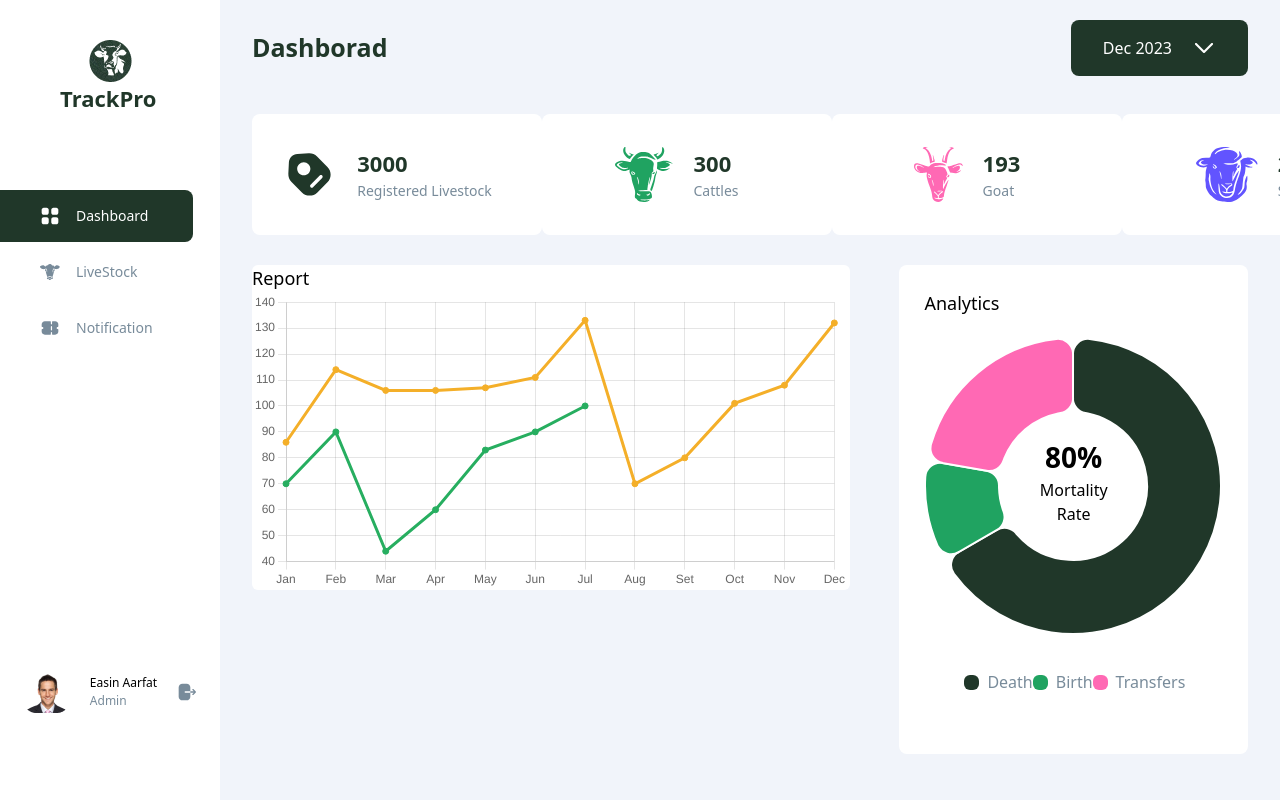
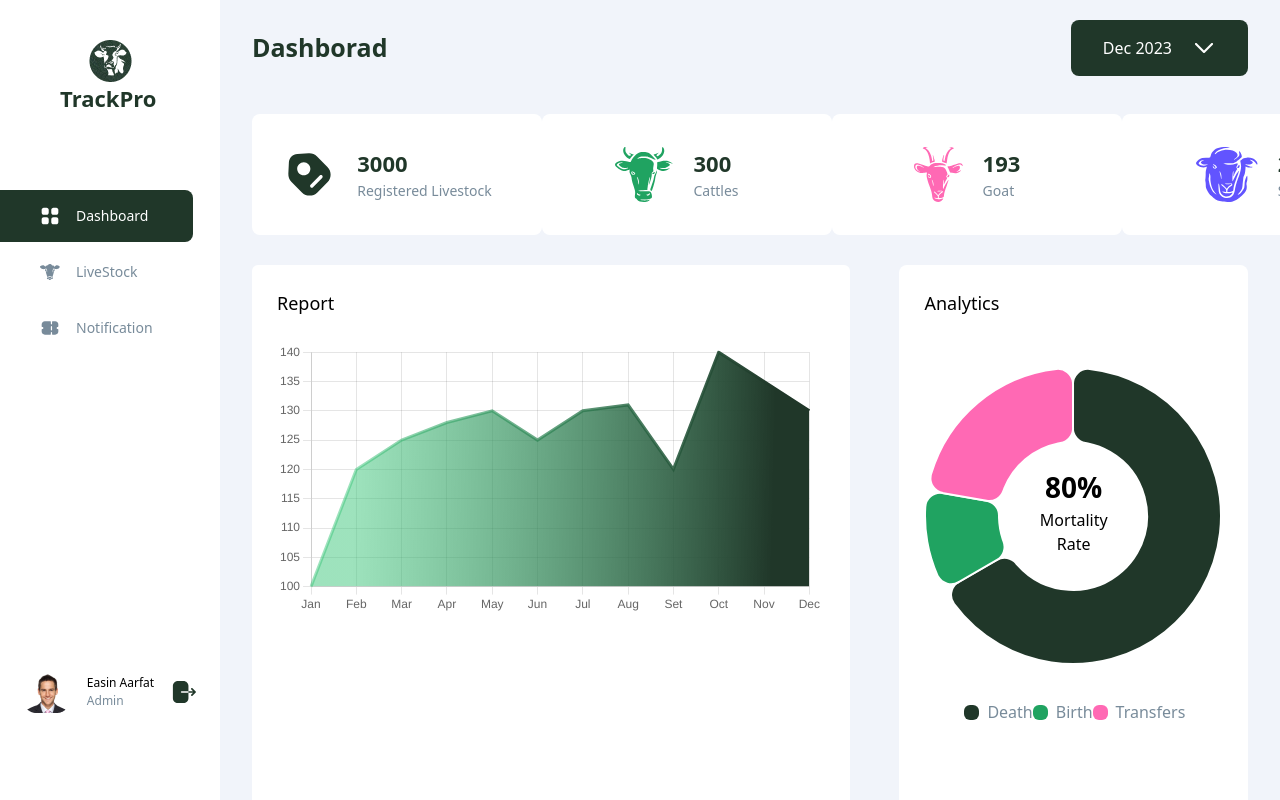
Before and after one commit to novertech411/TrackPro, a Next.js app: page /dashboard in a window 1280 px wide. Built offline with nearby package versions, Linux system fonts and the light colour scheme.

Commit message:
graph 95% complet

```diff
--- a/app/dashboard/page.tsx
+++ b/app/dashboard/page.tsx
@@ -63,7 +63,7 @@ function page() {
         </div>
       </div>
 
-      <div className="flex  justify-between  mt-[30px] max-h-[300px]">
+      <div className="flex  justify-between  mt-[30px] h-[550px] ">
         <div className="w-[60%]">
           <Linechart />
         </div>
--- a/components/Linechart.jsx
+++ b/components/Linechart.jsx
@@ -8,6 +8,10 @@ Chart.register(...registerables);
 function Linechart() {
   useEffect(() => {
     const ctx = document.getElementById("myChart").getContext("2d");
+
+    const gradientFill = ctx.createLinearGradient(500, 10, 80, 0);
+    gradientFill.addColorStop(0, "rgba(32, 55, 41, 1)");
+    gradientFill.addColorStop(1, "rgba(61, 198, 123, 0.5)");
 
     const myChart = new Chart(ctx, {
       type: "line",
@@ -38,21 +42,12 @@ function Linechart() {
 
         datasets: [
           {
-            data: [86, 114, 106, 106, 107, 111, 133, 70, 80, 101, 108, 132],
+            data: [100, 120, 125, 128, 130, 125, 130, 131, 120, 140, 135, 130],
             label: "Applied",
-            borderColor: "#F4AF29",
-            backgroundColor: "#F4AF29",
-            fill: false,
-            legend: {
-              display: false,
-            },
-          },
-          {
-            data: [70, 90, 44, 60, 83, 90, 100],
-            label: "Accepted",
-            borderColor: "#27AE60",
-            backgroundColor: "#27AE60",
-            fill: false,
+            pointRadius: 0,
+            borderColor: gradientFill,
+            backgroundColor: gradientFill,
+            fill: true,
           },
         ],
       },
@@ -64,10 +59,10 @@ function Linechart() {
   }, []);
 
   return (
-    <div className=" bg-white rounded-md pt-0   w-full h-fit my-auto  max-h-[500px]  ">
-      <p className="font-[500] text-[18px] ">Report</p>
+    <div className=" bg-white rounded-md p-[25px]  w-full h-full  ">
+      <p className="font-[500] text-[18px] mb-[25px] ">Report</p>
       <div className="">
-        <canvas id="myChart" className=""></canvas>
+        <canvas id="myChart" className="h-fit"></canvas>
       </div>
     </div>
   );
--- a/components/SideBar.tsx
+++ b/components/SideBar.tsx
@@ -93,7 +93,7 @@ function SideBar() {
         </div>
       </div>
 
-      <div className=" px-[24px] my-[34px] py-[13px]  flex justify-between items-center  hover:bg-primary  hover:rounded-r-lg group">
+      <div className=" group px-[24px] my-[34px] py-[13px]  flex justify-between items-center  hover:bg-primary  hover:rounded-r-lg ">
         <div className="rounded-full bg-white">
           <Image src={avater} alt="" />
         </div>
@@ -101,7 +101,7 @@ function SideBar() {
           <p className="te">Easin Aarfat</p>
           <p className="text-[#788B9A]">Admin</p>
         </div>
-        <ExitIcon className="group-hover:text-white" />
+        <ExitIcon color=" text-primary  group-hover:text-white" />
       </div>
     </div>
   );
--- a/components/doughnut.jsx
+++ b/components/doughnut.jsx
@@ -52,9 +52,9 @@ function doughnut() {
   }, []);
 
   return (
-    <div className="p-[25px]  bg-white rounded-lg  max-h-[500px]  w-full h-fit my-auto">
+    <div className="p-[25px]  bg-white rounded-lg    w-full h-full my-auto  ">
       <p className="font-[500] text-[18px]">Analytics</p>
-      <div className=" max-w-[300px] mx-[auto] relative mt-[20px] ">
+      <div className=" max-w-[300px] mx-[auto] relative mt-[50px] ">
         <div className=" absolute inset-1/3 text-center">
           <p className="font-[700] text-[28px]">80%</p>
           <p className="font-[500] text-[16px] flex">Mortality Rate</p>
--- a/components/icons/ExitIcon.tsx
+++ b/components/icons/ExitIcon.tsx
@@ -2,7 +2,7 @@ import React from "react";
 import { IconType } from "./type/Icon.type";
 
 const ExitIcon = ({
-  className = "h-10 w-10",
+  className = "h-6 w-6",
   color = "",
 }: IconType): JSX.Element => {
   return (
@@ -12,12 +12,13 @@ const ExitIcon = ({
       viewBox="0 0 18 18"
       fill="none"
       xmlns="http://www.w3.org/2000/svg"
+      className={`${className || ""} ${color || ""}`}
     >
       <path
         fill-rule="evenodd"
         clip-rule="evenodd"
         d="M7.24547 8.35866C6.88089 8.35866 6.59261 8.64199 6.59261 9.00033C6.59261 9.35033 6.88089 9.64199 7.24547 9.64199H12.3327V13.6253C12.3327 15.667 10.6454 17.3337 8.55967 17.3337H4.43055C2.35327 17.3337 0.666016 15.6753 0.666016 13.6337V4.37533C0.666016 2.32533 2.36175 0.666992 4.43903 0.666992H8.57663C10.6454 0.666992 12.3327 2.32533 12.3327 4.36699V8.35866H7.24547ZM15.3579 6.11716L17.7912 8.54216C17.9162 8.66716 17.9829 8.8255 17.9829 9.0005C17.9829 9.16716 17.9162 9.33383 17.7912 9.4505L15.3579 11.8755C15.2329 12.0005 15.0662 12.0672 14.9079 12.0672C14.7412 12.0672 14.5745 12.0005 14.4495 11.8755C14.1995 11.6255 14.1995 11.2172 14.4495 10.9672L15.7829 9.64216H12.3329V8.35883H15.7829L14.4495 7.03383C14.1995 6.78383 14.1995 6.3755 14.4495 6.1255C14.6995 5.86716 15.1079 5.86716 15.3579 6.11716Z"
-        fill="#788B9A"
+        fill="CurrentColor"
       />
     </svg>
   );
```
